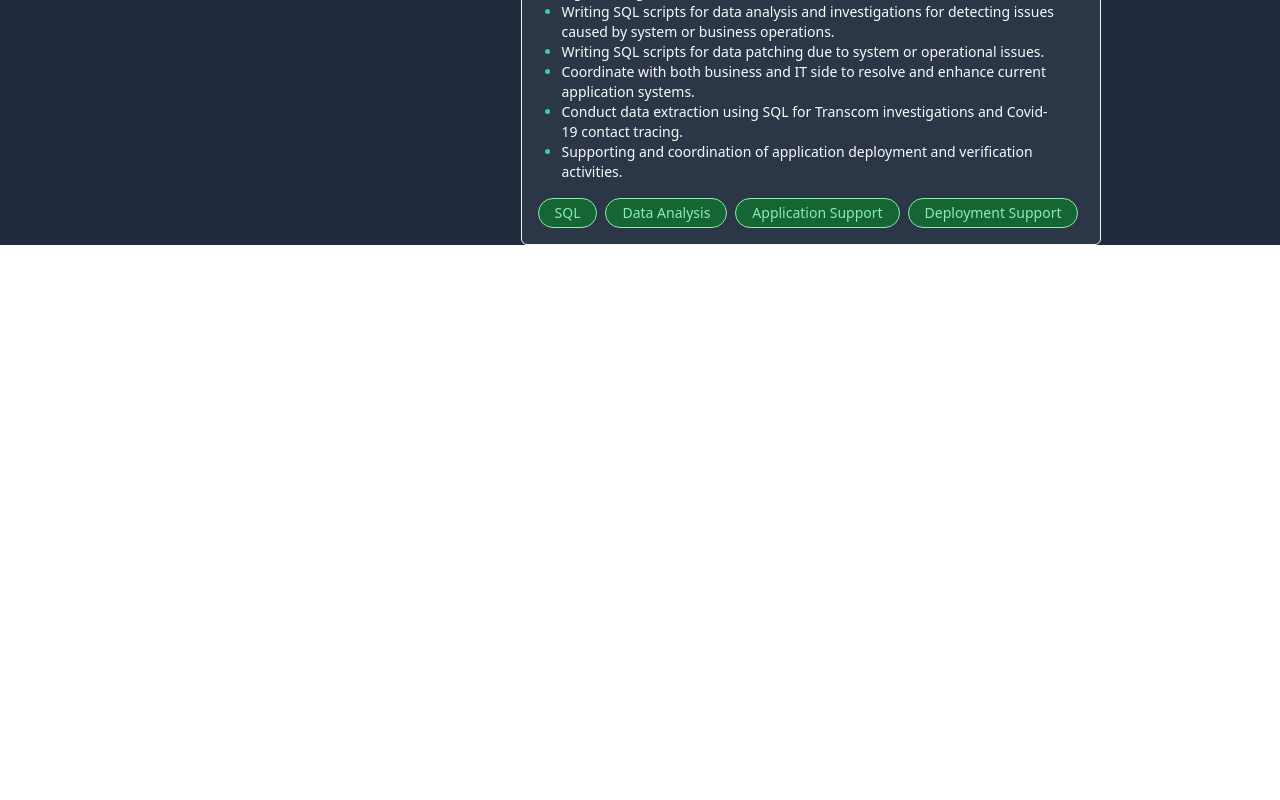
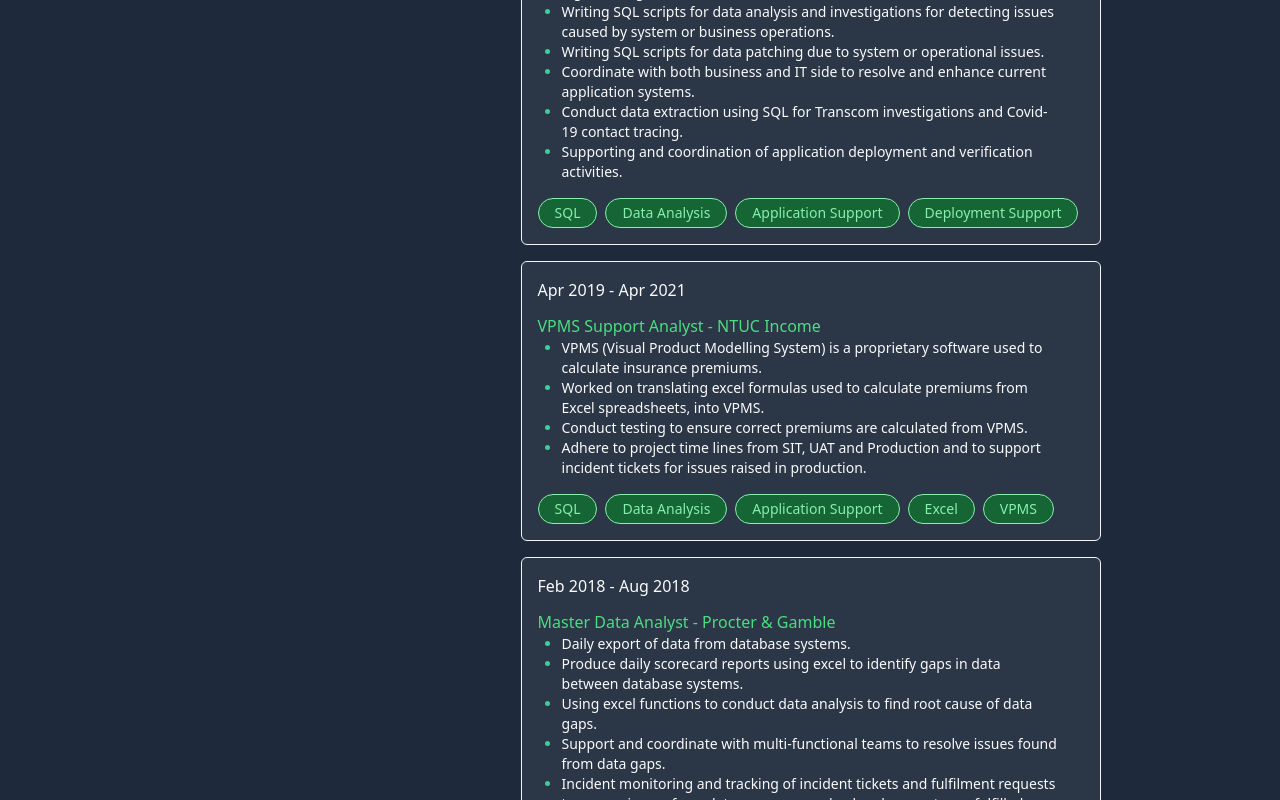
Before and after one commit to danialabubakar91/portfoliov2, a React (Vite) app: page / in a window 1280 px wide. Shown: the part 2000-2800 px from the top of the page. Before the commit the page ends 2245 px from the top, so only its background shows below. Built offline with nearby package versions, Linux system fonts and the light colour scheme.

Commit message:
Fixed smooth to hash link and added scroll up button icon

```diff
--- a/src/components/Header.tsx
+++ b/src/components/Header.tsx
@@ -2,6 +2,7 @@
 import Menu from "./Menu/Menu";
 
 const NewHeader: React.FC = () => {
+
   return (
     <header className='h-header flex flex-row justify-between items-center sticky top-0 bg-slate-800'>
       <div>DANIAL</div>
--- a/src/data/experienceData.json
+++ b/src/data/experienceData.json
@@ -32,6 +32,35 @@
             "skills": [
                 "SQL","Data Analysis", "Application Support", "Deployment Support"
             ]
+        },
+        {
+            "job":"VPMS Support Analyst",
+            "company": "NTUC Income",
+            "period": "Apr 2019 - Apr 2021",
+            "responsibilities": [
+                "VPMS (Visual Product Modelling System) is a proprietary software used to calculate insurance premiums.",
+                "Worked on translating excel formulas used to calculate premiums from Excel spreadsheets, into VPMS.",
+                "Conduct testing to ensure correct premiums are calculated from VPMS.",
+                "Adhere to project time lines from SIT, UAT and Production and to support incident tickets for issues raised in production."
+            ],
+            "skills": [
+                "SQL","Data Analysis", "Application Support", "Excel", "VPMS"
+            ]
+        },
+        {
+            "job":"Master Data Analyst",
+            "company": "Procter & Gamble",
+            "period": "Feb 2018 - Aug 2018",
+            "responsibilities": [
+                "Daily export of data from database systems.",
+                "Produce daily scorecard reports using excel to identify gaps in data between database systems.",
+                "Using excel functions to conduct data analysis to find root cause of data gaps.",
+                "Support and coordinate with multi-functional teams to resolve issues found from data gaps.",
+                "Incident monitoring and tracking of incident tickets and fulfilment requests to ensure issues from data gaps are resolved and requests are fulfilled."
+            ],
+            "skills": [
+                "Data Analysis", "Excel", "ITSM", "Anaplan"
+            ]
         }
     ]
 }
--- a/src/pages/Home.tsx
+++ b/src/pages/Home.tsx
@@ -16,6 +16,12 @@
   const aboutInView = useInViewPort(aboutRef, { threshold: 0.5 });
   const skillsInView = useInViewPort(skillsRef, { threshold: 0.5 });
   const experienceInView = useInViewPort(experienceRef, { threshold: 0.1 });
+
+  const scrollWithOffset = (el) => {
+    const yCoordinate = el.getBoundingClientRect().top + window.pageYOffset;
+    const yOffset = -64;
+    window.scrollTo({ top: yCoordinate + yOffset, behavior: "smooth" });
+  };
 
   const renderSkillCards = (): JSX.Element[] => {
     const skillCards = skillsData.topics.map((topic) => {
@@ -78,7 +84,7 @@
                     : "group-hover:w-2 group-hover:bg-green-400"
                 }`}
               />
-              <HashLink smooth to="/#about">
+              <HashLink smooth to="/#about" scroll={scrollWithOffset}>
                 About
               </HashLink>
             </li>
@@ -91,7 +97,7 @@
                     : "group-hover:w-2 group-hover:bg-green-400"
                 }`}
               />
-              <HashLink smooth to="/#skills">
+              <HashLink smooth to="/#skills" scroll={scrollWithOffset}>
                 Skills
               </HashLink>
             </li>
@@ -104,7 +110,7 @@
                     : "group-hover:w-2 group-hover:bg-green-400"
                 }`}
               />
-              <HashLink smooth to="/#experience">
+              <HashLink smooth to="/#experience" scroll={scrollWithOffset}>
                 Experience
               </HashLink>
             </li>
@@ -122,8 +128,8 @@
           src={profileImg}
           alt="Profile"
         />
-        <section ref={aboutRef} id="about" className="min-h-[60vh]">
-          <h2 className="text-xl mb-1">Hello! My name is...</h2>
+        <section ref={aboutRef} id="about" className="min-h-[60vh] max-w-xl">
+          <h2 className="text-xl mb-1 ">Hello! My name is...</h2>
           <h1 className="text-4xl mb-1 text-green-400">Danial Abu Bakar</h1>
           <h2 className="text-2xl mb-3">Software Developer</h2>
           <h3>Singaporean</h3>
@@ -163,6 +169,29 @@
               Experience
             </h1>
             {renderExperienceCards()}
+            <button className="border border-green-400  w-fit rounded-full mx-auto mb-5">
+              <HashLink smooth to="/#about" scroll={scrollWithOffset}>
+                <svg
+                  xmlns="http://www.w3.org/2000/svg"
+                  fill="none"
+                  viewBox="0 0 24 24"
+                  strokeWidth={1.5}
+                  stroke="currentColor"
+                  className="size-6  text-green-400 m-3 transition-transform duration-300 ease-in-out transform hover:-translate-y-2"
+                >
+                  <path
+                    strokeLinecap="round"
+                    strokeLinejoin="round"
+                    d="m4.5 18.75 7.5-7.5 7.5 7.5"
+                  />
+                  <path
+                    strokeLinecap="round"
+                    strokeLinejoin="round"
+                    d="m4.5 12.75 7.5-7.5 7.5 7.5"
+                  />
+                </svg>
+              </HashLink>
+            </button>
           </div>
         </section>
       </div>
```
